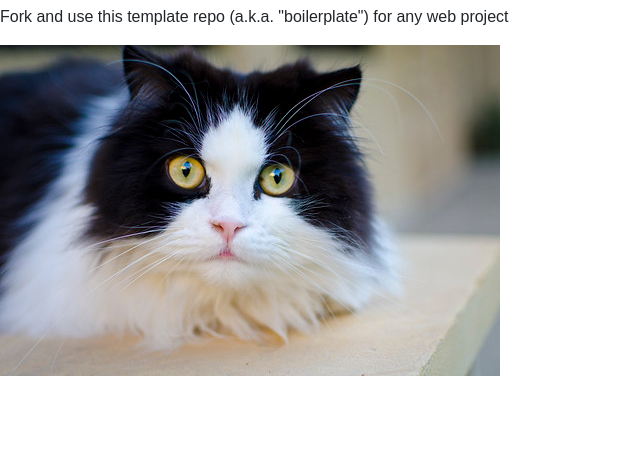
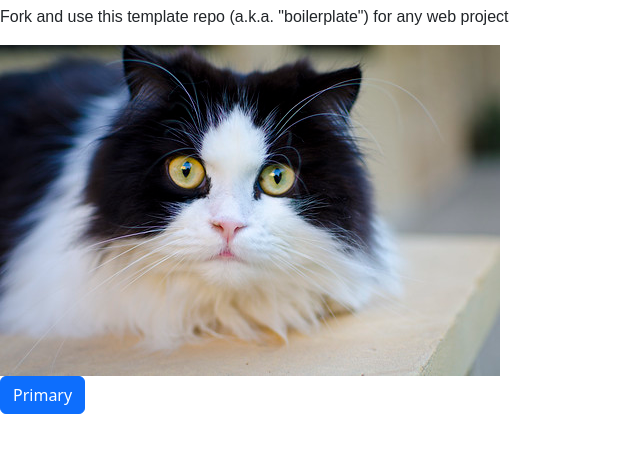
Before and after one commit to kenstarzer/test-bootstrap, a plain HTML site: page index.html in a window 1280 px wide. Shown: the part 51-504 px from the top of the page, without its empty margins (0-640 px from the left). Drawn offline with nearby package versions, Linux system fonts and the light colour scheme.

Commit message:
Update index.html

```diff
--- a/index.html
+++ b/index.html
@@ -11,7 +11,8 @@
 
 	<h1>Website Template</h1>
 	<p>Fork and use this template repo (a.k.a. "boilerplate") for any web project</p>
-	<img src="assets/img/cat.jpg" alt="">
+	<img src="assets/img/cat.jpg" alt=""> <br>
+	<button type="button" class="btn btn-primary">Primary</button>
 
 	<script src="./assets/js/main.js"></script>
 	<script src="https://cdn.jsdelivr.net/npm/bootstrap@5.3.8/dist/js/bootstrap.bundle.min.js"></script>
```
